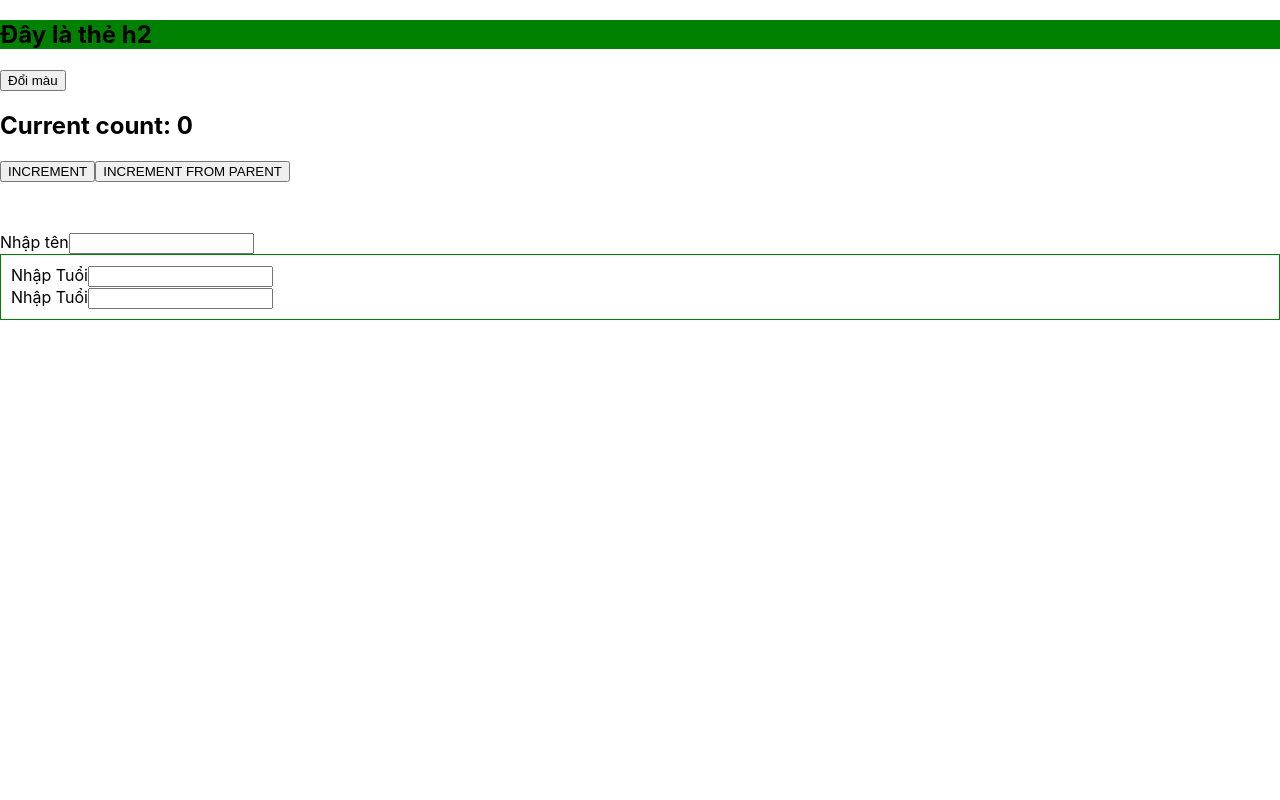
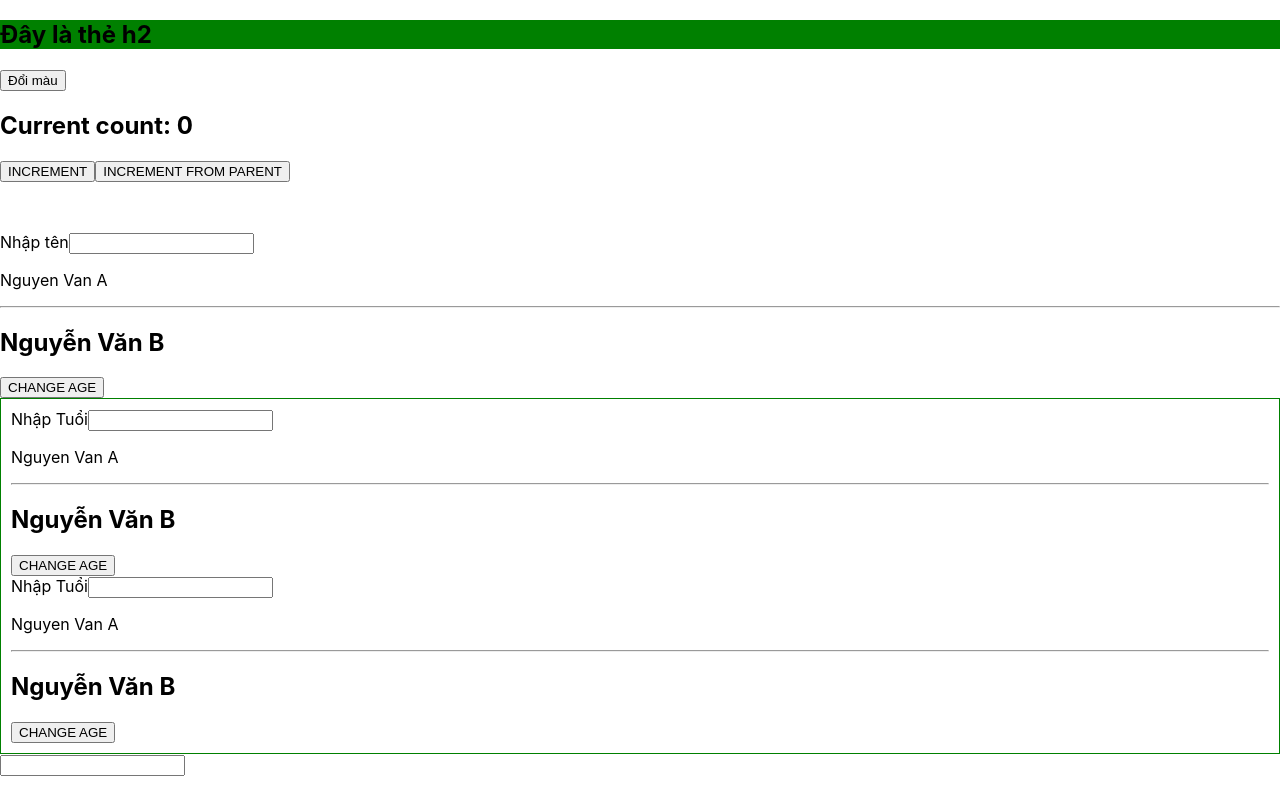
Before and after one commit to trunghongoc/test-reactjs-2009e, a React (Create React App) app: page / in a window 1280 px wide. Built offline with nearby package versions, Linux system fonts and the light colour scheme.

Commit message:
Introduce context

```diff
--- a/src/App.js
+++ b/src/App.js
@@ -14,14 +14,36 @@ class App extends React.Component {
     }
   }
 
+  changeGlobalContextName = event => {
+    const { value } = event.target
+    this.setState({
+      contextValue: {
+        ...this.state.contextValue,
+        name: value
+      }
+    })
+  }
+
+  changeAge = value => {
+    this.setState({
+      contextValue: {
+        ...this.state.contextValue,
+        age: value
+      }
+    })
+  }
+
   render() {
     const { contextValue } = this.state
 
+
     return (
-      <MyGlobalContext.Provider value={contextValue}>
+      <MyGlobalContext.Provider value={{ ...contextValue, changeAge: this.changeAge }}>
         <MyRef />
 
         <MyHOC />
+
+        <input onChange={this.changeGlobalContextName} />
       </MyGlobalContext.Provider>
     )
   }
--- a/src/components/unit-21-home/Input.js
+++ b/src/components/unit-21-home/Input.js
@@ -1,8 +1,7 @@
 import React from 'react'
 import Card from './Card'
 import { MyGlobalContext } from './../../context/MyGlobalContext'
-
-
+import MyHOCContext from './MyHOCContext'
 class Input extends React.Component {
   state = {
     value: '',
@@ -45,6 +44,10 @@ class Input extends React.Component {
     const { errorMessage, value } = this.state
 
     return (
+      <>
+      <MyGlobalContext.Consumer>
+        {
+          globalContextValue => (
             <div>
               <label>{this.props.label}</label>
               <input value={value} onChange={this.onChange} type={this.props.type} />
@@ -53,7 +56,25 @@ class Input extends React.Component {
                 errorMessage &&
                 <p style={{ color: 'red' }}>{errorMessage}</p>
               }
+              <p>{globalContextValue.name}</p>
+
+              <hr />
+              <MyHOCContext.Consumer>
+                {
+                  hocContextValue => (
+                    <h2>{hocContextValue.name}</h2>
+                  )
+                }
+              </MyHOCContext.Consumer>
+
+              <button
+                onClick={() => globalContextValue.changeAge(globalContextValue.age + 1)}
+              >CHANGE AGE</button>
             </div>
+          )
+        }
+      </MyGlobalContext.Consumer>
+      </>
     );
   }
 }
@@ -76,7 +97,7 @@ const InputCardHOC = MyComponent => class _InputCard extends React.Component {
     );
   }
 }
-Input.contextType = MyGlobalContext
+// Input.contextType = MyGlobalContext
 
 export default Input
 export const InputCard = InputCardHOC(Input)
--- a/src/components/unit-21-home/MyHOC.js
+++ b/src/components/unit-21-home/MyHOC.js
@@ -1,14 +1,23 @@
 import React from 'react'
 import Input, { InputCard } from './Input'
+import MyHOCContext from './MyHOCContext'
+export default class MyHOC extends React.Component {
+  state = {
+    student: {
+      name: 'Nguyễn Văn B',
+      score: 9
+    }
+  }
 
-export default class MyHOC extends React.Component {
   render() {
     return (
-      <div style={{ marginTop: '50px' }}>
-        <Input type="text" label="Nhập tên" max={10} />
+      <MyHOCContext.Provider value={this.state.student}>
+        <div style={{ marginTop: '50px' }}>
+          <Input type="text" label="Nhập tên" max={10} />
 
-        <InputCard type="number" label="Nhập Tuổi" max={20} />
-      </div>
+          <InputCard type="number" label="Nhập Tuổi" max={20} />
+        </div>
+      </MyHOCContext.Provider>
     );
   }
 }
--- /dev/null
+++ b/src/components/unit-21-home/MyHOCContext.js
@@ -0,0 +1,3 @@
+import React from 'react'
+
+export default React.createContext()
```
Lines whose indentation alone changed are shown as unchanged.
